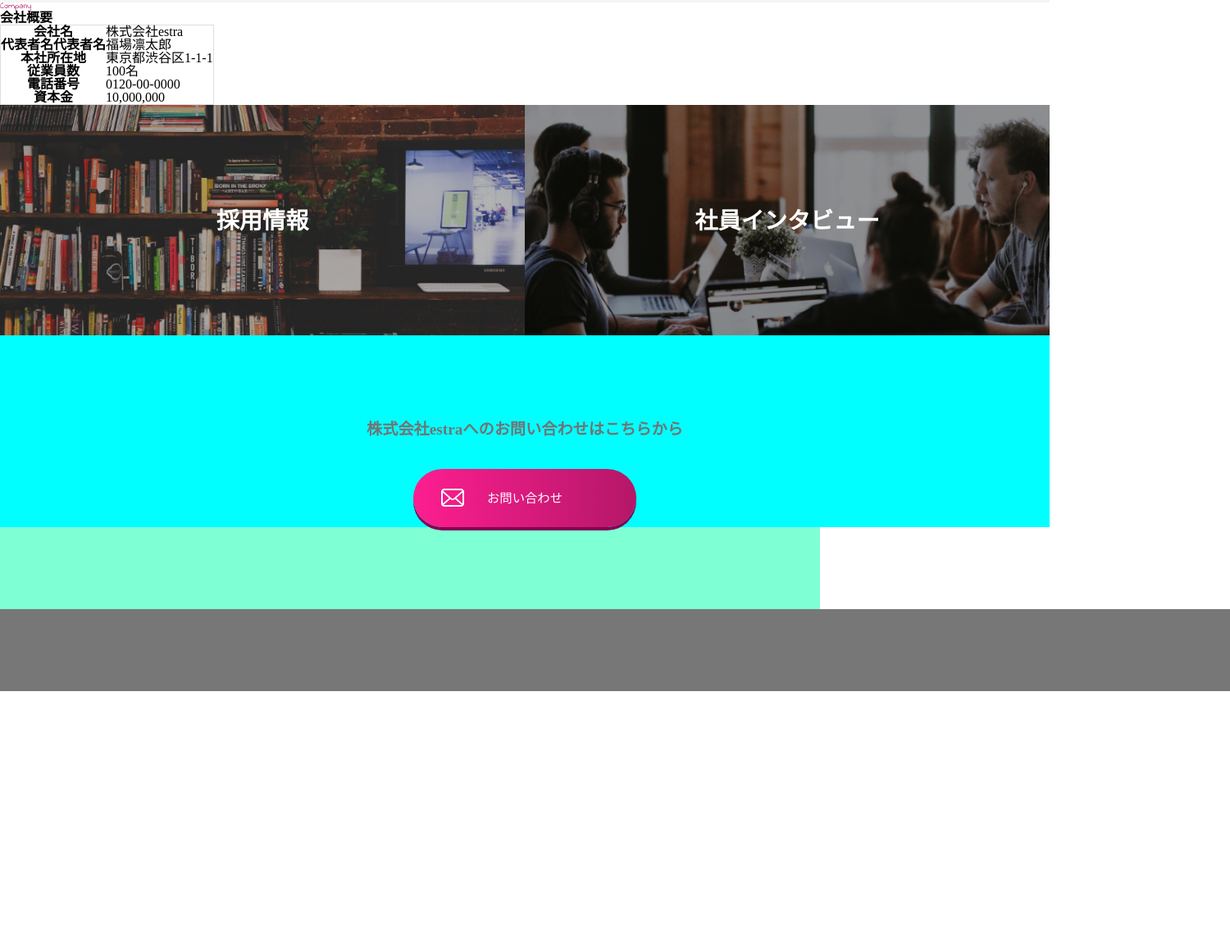
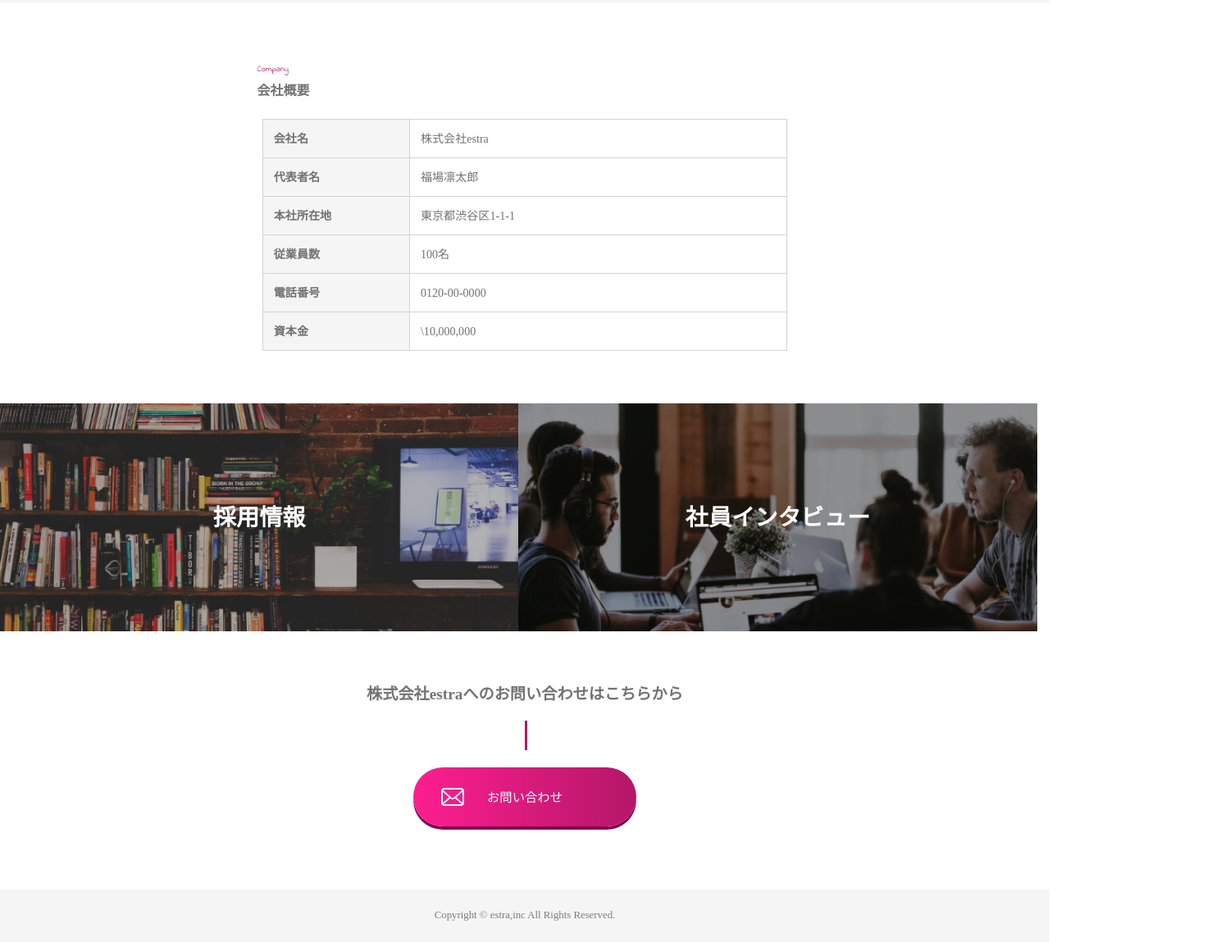
Before and after one commit to yoshihisa-akira/20230624_yoshihisa_lp, a plain HTML site: page lp-test/index.html in a window 1280 px wide. Shown: the part 2714-3863 px from the top of the page at 82% size, 1500 px wide, since content can reach past the window. Before the commit the page ends 3557 px from the top, so only its background shows below. Drawn offline with Linux system fonts and the light colour scheme; a web font is replaced by a local one.

Commit message:
Add files via upload

```diff
--- a/lp-test/css/style.css
+++ b/lp-test/css/style.css
@@ -3,29 +3,24 @@
     box-sizing: border-box;
 }
 
-.test {
-    background-color: aquamarine;
-    height: 100px;
-    width: 1000px;
+.webfont {
+    color: #b21466;
+    font-family: 'Indie Flower', cursive;
+    font-size: 0.8vw;
 }
 
-.test-bottom {
-    background-color: #777777;
-    height: 100px;
-    width: 1500px;
-}
-
+/* ヘッダー */
 .header {
     align-items: flex-end;
     display: flex;
     justify-content: space-between;
     margin: 1% 0;
     padding: 0 2% 1% 1%;
-    width: 100vw;
+    width: 100%;
 }
 
 .heder-left {
-    width: 50vw;
+    width: 50vw
 }
 
 .header__logo {
@@ -53,17 +48,16 @@
     margin-left: 4%;
 }
 
-
-
+/* ファーストビュー */
 .fv {
     position: relative;
-    width: 100vw;
+    width: 100%;
 }
 
 .fv__img {
     display: block;
     margin: 0 0 0 auto;
-    width: 60vw;
+    width: 60%;
 }
 
 .fv__ttl {
@@ -100,17 +94,11 @@
     line-height: 1.6em;
 }
 
-.webfont {
-    color: #b21466;
-    font-family: 'Indie Flower', cursive;
-    font-size: 0.8vw;
-}
-
 /* ニュース */
 .news {
     display: flex;
     padding: 7% 0;
-    width: 100vw;
+    width: 100%;
 }
 
 .news__inner {
@@ -207,7 +195,7 @@
     display: flex;
     justify-content: center;
     margin-bottom: 8%;
-    width: 100vw;
+    width: 100%;
 }
 
 .service__grid {
@@ -514,20 +502,52 @@
 
 
 /* 会社概要 */
-.campany__table {
-    border: solid 1px #dedede;
+.company-webfont {
+    margin: 6% 0 1% 24.5%;
 }
 
+.company__ttl {
+    color: #727272;
+    margin: 0 0 0 24.5%;
+}
+
+.company--flex {
+    display: flex;
+        justify-content: center;
+        margin: 2% 0 5% 0;
+}
+
+.company__table {
+    width: 50vw;
+}
+
+.company__th {
+    border:solid 1px #d3d3d3;
+    background-color: #f5f5f5;
+    color: #717171;
+    font-size: 1.1vw;
+    padding: 2.5% 0 2.5% 2%;
+    text-align: left;
+    width: 14vw;
+}
+
+.company__td {
+    border: solid 1px #d3d3d3;
+    background-color: #fff;
+    color: #717171;
+    font-size: 1.1vw;
+    padding: 0 0 0 2%;
+}
 
 
 /* コンテンツ */
 .content {
-    background-color: aqua;
-    width: 100vw;
+    width: 100%;
 }
 
 .content-top {
     display: flex;
+    width: 100%;
 }
 
 .recruit {
@@ -535,7 +555,7 @@
 }
 
 .recruit__img {
-    width: 50vw;
+    width: 49.4vw;
 }
 
 .recruit__ttl {
@@ -553,7 +573,7 @@
 }
 
 .interview__img {
-    width: 50vw;
+    width: 49.4vw;
 }
 
 .interview__ttl {
@@ -566,7 +586,6 @@
     transform: translate(-50%, -50%);
 }
 
-
 .inquiry-inner {
     display: flex;
     justify-content: center;
@@ -576,12 +595,28 @@
     color: #737373;
     font-size: 1.5vw;
     font-weight: bold;
-    padding: 8% 0 3% 0;
+    padding: 5% 0 1.8% 0;
+}
+
+.line {
+    position: relative;
+}
+
+.line--position::before{
+    border-left: solid 3px #b61968;
+    content: "";
+    color: #ff0000;
+    left: 50%;
+    padding-bottom: 1.2%;
+    padding-top: 1.6%;
+    position: absolute;
+    top: 0%;
 }
 
 .inquiry-btn {
     display: flex;
     justify-content: center;
+    margin: 4.5% 0 6% 0;
     position: relative;
 }
 
@@ -596,8 +631,22 @@
 }
 
 .inquiry-btn-img {
+    left: 42%;
+    position: absolute;
+    top: 30%;
     width: 2.2vw;
-    position: absolute;
-    left: 42%;
-    top: 30%;
 }
+
+/* フッター */
+.footer {
+    width: 100%;
+}
+
+.copyright {
+    background-color: #f5f5f5;
+    color: #7c7c7c;
+    display: block;
+    font-size: 1vw;
+    padding: 2% 0;
+    text-align: center;
+}
--- a/lp-test/index.html
+++ b/lp-test/index.html
@@ -11,6 +11,7 @@
     <link href="https://fonts.googleapis.com/css2?family=Indie+Flower&family=Kosugi&display=swap" rel="stylesheet">
 </head>
 <body>
+    <!-- ヘッダー -->
     <header class="header">
         <div class="header-left">
             <img src="img/estra_logo.png" alt="estra_logo" class="header__logo">
@@ -26,6 +27,7 @@
             </ul>
         </nav>
     </header>
+    <!-- ファーストビュー -->
     <div class="fv">
         <img src="img/firstview.jpg" alt="" class="fv__img">
         <h1 class="fv__ttl">Commit to the <span class="fv__ttl--color">growth</span><br>for everyone</h1>
@@ -181,32 +183,34 @@
             <p class="company-webfont">Company</p>
         </div>
         <h2 class="company__ttl">会社概要</h2>
-        <table class="campany__table">
+        <div class="company--flex">
+            <table class="company__table">
                 <tr class="company__tr">
-                <th class="camapany__th">会社名</th>
-                <td class="campany__td">株式会社estra</td>
+                    <th class="company__th">会社名</th>
+                    <td class="company__td">株式会社estra</td>
                 </tr>
                 <tr class="company__tr">
-                <th class="camapany__th">代表者名代表者名</th>
-                <td class="campany__td">福場凛太郎</td>
+                    <th class="company__th">代表者名</th>
+                    <td class="company__td">福場凛太郎</td>
                 </tr>
                 <tr class="company__tr">
-                <th class="camapany__th">本社所在地</th>
-                <td class="campany__td">東京都渋谷区1-1-1</td>
+                    <th class="company__th">本社所在地</th>
+                    <td class="company__td">東京都渋谷区1-1-1</td>
                 </tr>
                 <tr class="company__tr">
-                <th class="camapany__th">従業員数</th>
-                <td class="campany__td">100名</td>
+                    <th class="company__th">従業員数</th>
+                    <td class="company__td">100名</td>
                 </tr>
                 <tr class="company__tr">
-                <th class="camapany__th">電話番号</th>
-                <td class="campany__td">0120-00-0000</td>
+                    <th class="company__th">電話番号</th>
+                    <td class="company__td">0120-00-0000</td>
                 </tr>
                 <tr class="company__tr">
-                <th class="camapany__th">資本金</th>
-                <td class="campany__td">10,000,000</td>
+                    <th class="company__th">資本金</th>
+                    <td class="company__td">\10,000,000</td>
                 </tr>
             </table>
+        </div>
     </div>
 
     <!-- コンテンツ -->
@@ -221,18 +225,21 @@
                 <p class="interview__ttl">社員インタビュー</p>
             </div>
         </div>
-
         <div class="inquiry-inner">
             <p class="inquiry-ttl">株式会社estraへのお問い合わせはこちらから</p>
         </div>
-
+        <div class="line">
+            <div class="line--position"></div>
+        </div>
         <div class="inquiry-btn">
             <a href="" class="inquiry-btn__txt">お問い合わせ</a>
             <img src="img/mailicon.svg" alt="" class="inquiry-btn-img">
         </div>
     </div>
 
-    <div class="test"></div>
-    <div class="test-bottom"></div>
+    <!-- フッター -->
+    <div class="footer">
+        <small class="copyright">Copyright &copy; estra,inc All Rights Reserved.</small>
+    </div>
 </body>
 </html>
```
Lines whose indentation alone changed are shown as unchanged.
